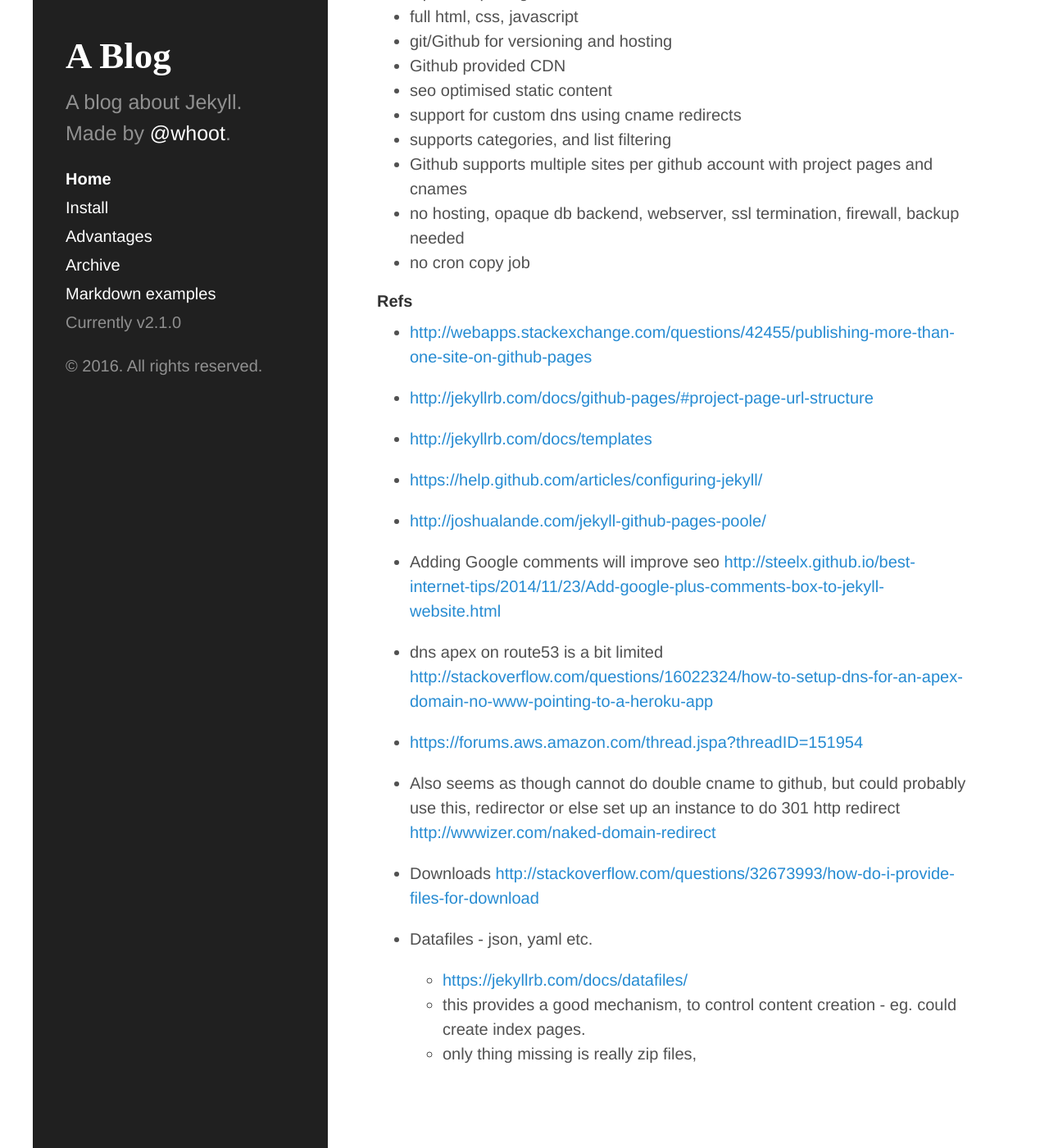
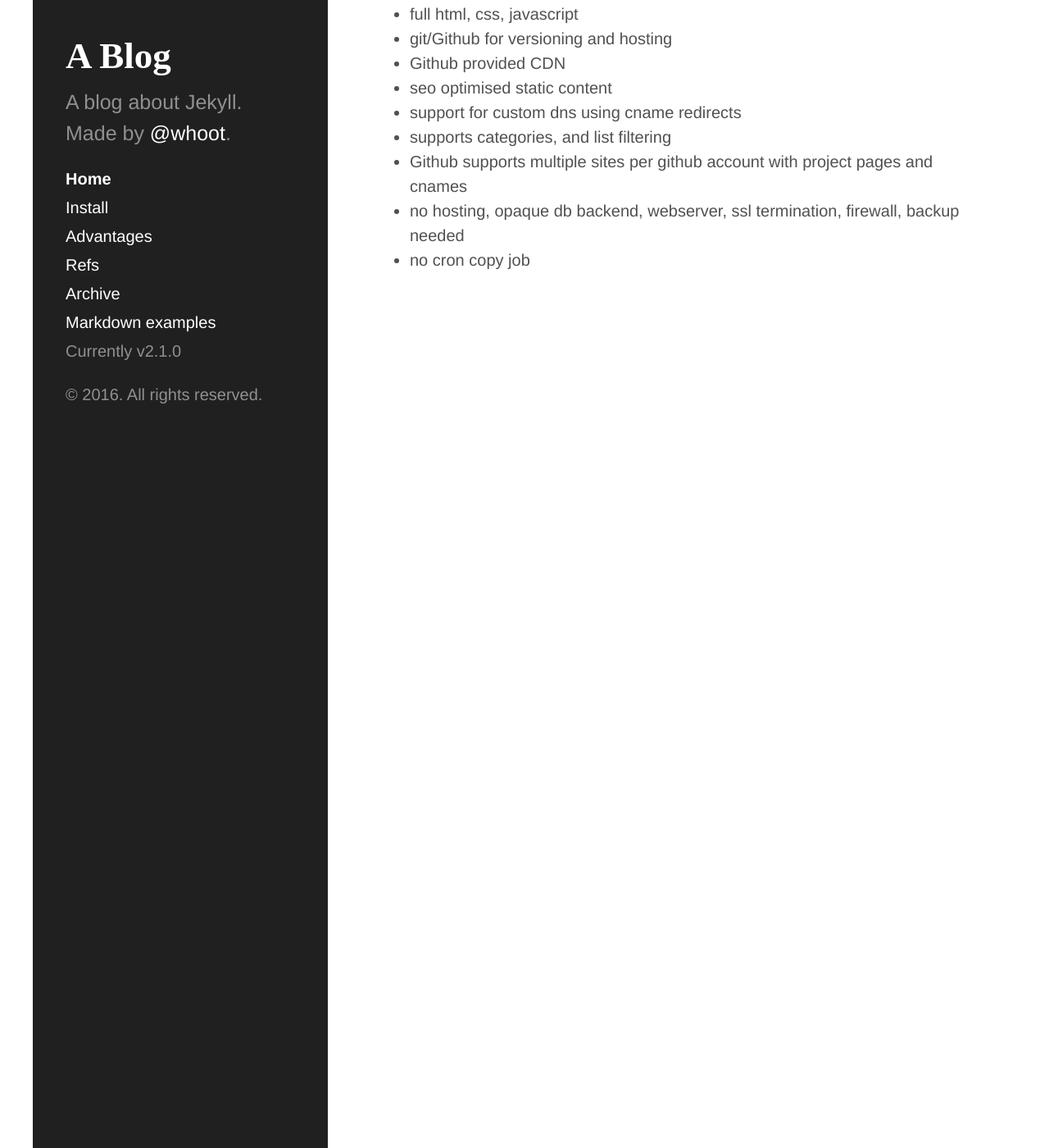
Before and after one commit to julian1/minimal-github-jekyll, a Jekyll site: the page built from advantages.md, in a window 1280 px wide and 1400 px high, scrolled down 176 px. Shown: the whole window at 82% size. Built offline with Jekyll 4.4.1, drawn with Linux system fonts in a browser that asks for light colours.

```diff
--- a/_layouts/about.html
+++ b/_layouts/about.html
@@ -29,6 +29,7 @@
           <a class="sidebar-nav-item active" href="/">Home</a>
           <a class="sidebar-nav-item" href="/install.html">Install</a>
           <a class="sidebar-nav-item" href="/advantages.html">Advantages</a>
+          <a class="sidebar-nav-item" href="/refs.html">Refs</a>
           <a class="sidebar-nav-item" href="/archive.html">Archive</a>
           <a class="sidebar-nav-item" href="/examples.html">Markdown examples</a>
 
@@ -43,6 +44,7 @@
     <!-- header -->
     <div class="container content">
 
+      <div><h2> {{ page.title %}} </h2></div>
       <div>{{content}}</div>
 
     </div>
--- a/advantages.md
+++ b/advantages.md
@@ -16,35 +14,3 @@
 - Github supports multiple sites per github account with project pages and cnames
 - no hosting, opaque db backend, webserver, ssl termination, firewall, backup needed
 - no cron copy job
-
-#### Refs
-
-- <http://webapps.stackexchange.com/questions/42455/publishing-more-than-one-site-on-github-pages>
-
-- <http://jekyllrb.com/docs/github-pages/#project-page-url-structure>
-
-- <http://jekyllrb.com/docs/templates>
-
-- <https://help.github.com/articles/configuring-jekyll/>
-
-- <http://joshualande.com/jekyll-github-pages-poole/>
-
-- Adding Google comments will improve seo
-  <http://steelx.github.io/best-internet-tips/2014/11/23/Add-google-plus-comments-box-to-jekyll-website.html>
-
-- dns apex on route53 is a bit limited
-  <http://stackoverflow.com/questions/16022324/how-to-setup-dns-for-an-apex-domain-no-www-pointing-to-a-heroku-app>
-
-- <https://forums.aws.amazon.com/thread.jspa?threadID=151954>
-
-- Also seems as though cannot do double cname to github, but could probably use this, redirector
-  or else set up an instance to do 301 http redirect
-  <http://wwwizer.com/naked-domain-redirect>
-
-- Downloads
-  <http://stackoverflow.com/questions/32673993/how-do-i-provide-files-for-download>
-
-- Datafiles - json, yaml etc.
-  - <https://jekyllrb.com/docs/datafiles/>
-  - this provides a good mechanism, to control content creation - eg. could create index pages.
-  - only thing missing is really zip files,
```
Also changed, not shown: other parts of advantages.md (+0 -2 lines), archive.md (+0 -2 lines), examples.md (+0 -2 lines), index.md (+1 -11 lines), install.md (+0 -2 lines), refs.md (added, +34 -0 lines).
